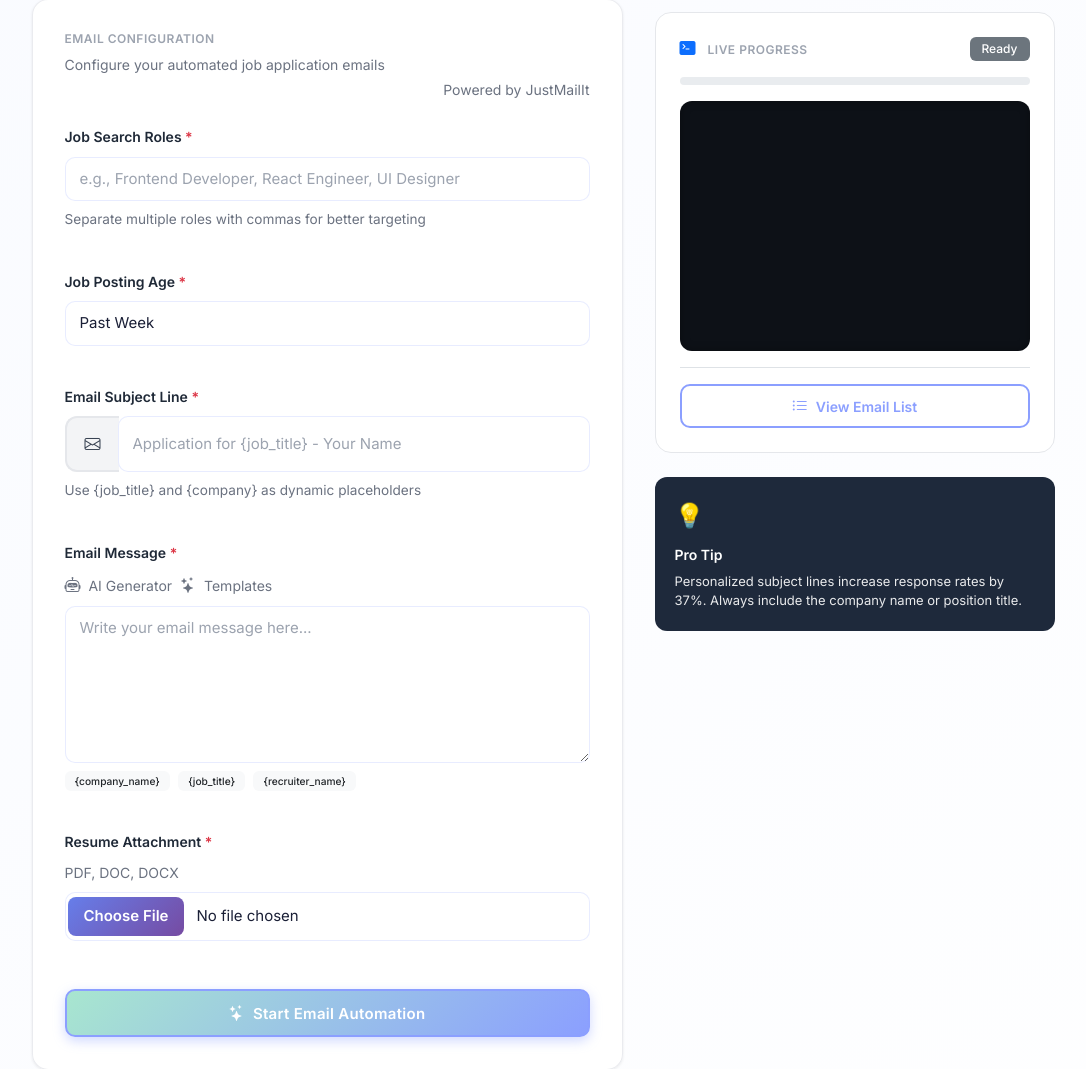
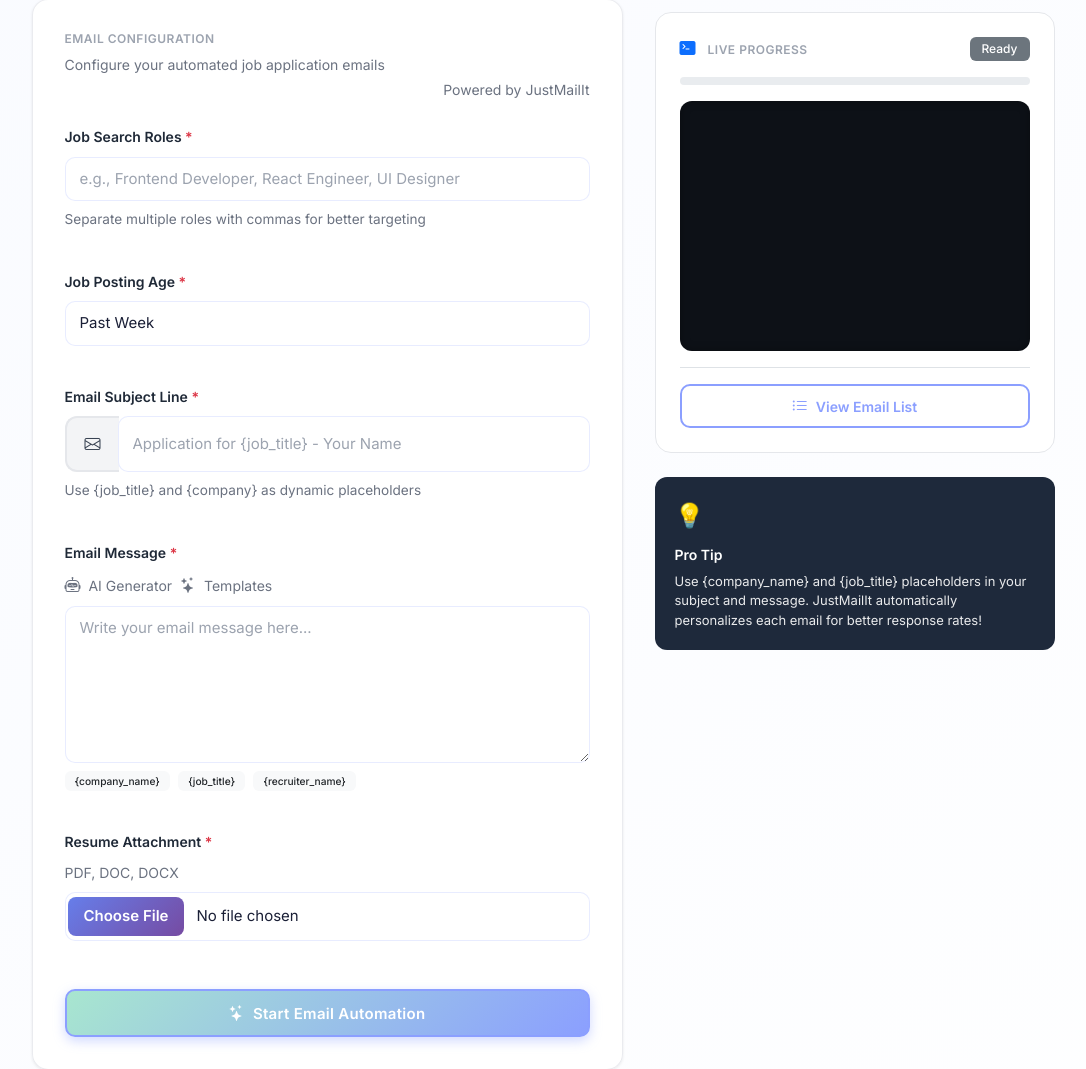
Before and after one commit to manuchaturvedi/email-sent-site, a Flask app: page /send in a window 1280 px wide. Shown: the part 665-1734 px from the top of the page, without its empty margins (97-1183 px from the left). Run offline with Flask 3, Linux system fonts and the light colour scheme; the visitor is signed in with stand-in values (Sample User, id 1); data comes from the database, SQL or seed files in the repository; data that the repository does not hold is empty.

Commit message:
Update Pro Tip to explain dynamic placeholders

```diff
--- a/sendmail/templates/index_live.html
+++ b/sendmail/templates/index_live.html
@@ -1276,7 +1276,7 @@
         <div class="pro-tip-box">
           <div class="icon">💡</div>
           <h6>Pro Tip</h6>
-          <p>Personalized subject lines increase response rates by 37%. Always include the company name or position title.</p>
+          <p>Use {company_name} and {job_title} placeholders in your subject and message. JustMailIt automatically personalizes each email for better response rates!</p>
         </div>
       </div>
     </div>
```
